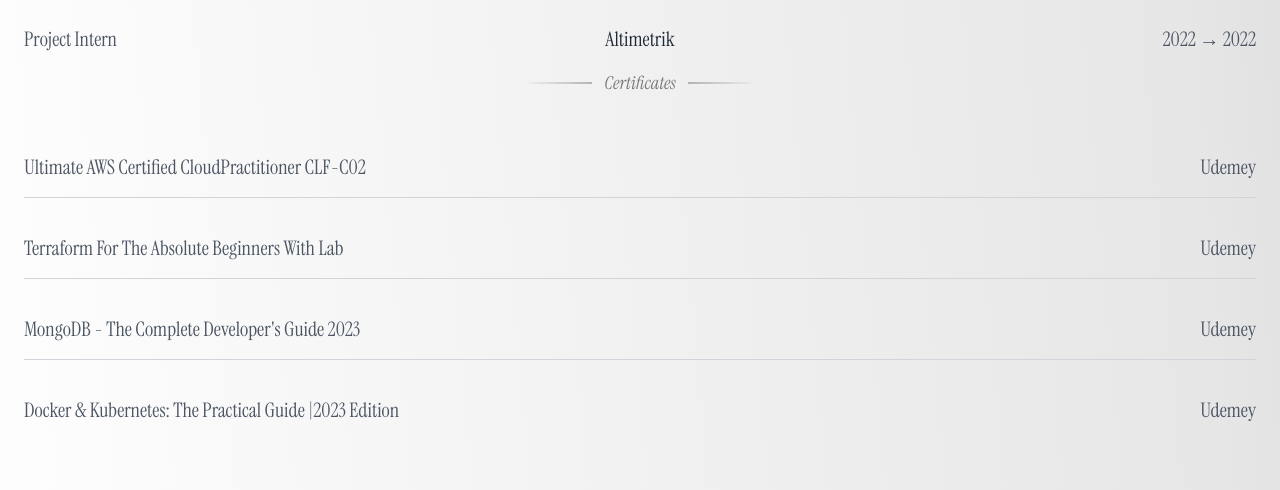
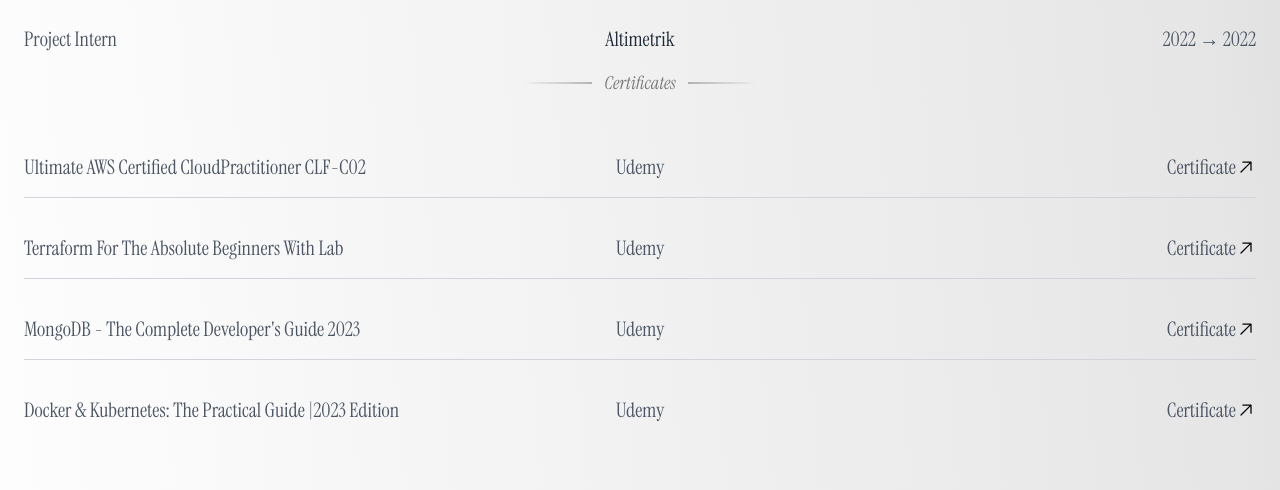
Before and after one commit to Chetan-B-B/cbbportfolio, a React (Vite) app: page / in a window 1280 px wide. Shown: the part 2960-3450 px from the top of the page. Built offline with nearby package versions, Linux system fonts and the light colour scheme; a web font is replaced by a local one.

Commit message:
NIce progress

```diff
--- a/src/components/Experience/Experience.jsx
+++ b/src/components/Experience/Experience.jsx
@@ -47,12 +47,28 @@
             {certificates.map((cer, index) => (
               <div
                 key={index}
-                    className="grid items-center grid-cols-1 py-4 text-xl font-medium capitalize border-b border-gray-300 md:grid-cols-2 last:border-none"
+                    className="grid items-center grid-cols-1 py-4 text-xl font-medium capitalize border-b border-gray-300 md:grid-cols-3 last:border-none group"
               >
                 {/* Role */}
                 <p className="text-gray-600">{cer.name}</p>
                 {/* Duration */}
-                <p className="text-gray-600 md:justify-self-end">{cer.platform}</p>
+                <p className="text-gray-600 md:justify-self-center ">{cer.platform}</p>
+                <div className="flex items-center md:justify-self-end">
+                <a
+                  href={cer.link}
+                  className="text-gray-600 group-hover:text-gray-800 transition-all duration-500 underline underline-offset-[2px] decoration-transparent group-hover:decoration-gray-800 cursor-pointer "
+                  target="_blank"
+                  rel="noopener noreferrer"
+                >
+                  Certificate
+                </a>
+                <img
+                  src="assets/arraow.svg"
+                  alt="arraow"
+                  className="w-5 h-5 filter brightness-150 invert"
+                />
+
+              </div>
               </div>
             ))}
           </div>
--- a/src/constants/index.js
+++ b/src/constants/index.js
@@ -59,16 +59,16 @@
 
 export const certificates = [
   {
-    name: "Ultimate AWS Certified CloudPractitioner CLF-C02 ", platform: "Udemey", link:"https://www.udemy.com/certificate/UC-2960e137-8a92-4b1a-adf8-bef53d0cfd14/"
+    name: "Ultimate AWS Certified CloudPractitioner CLF-C02 ", platform: "Udemy", link:"https://www.udemy.com/certificate/UC-2960e137-8a92-4b1a-adf8-bef53d0cfd14/"
   },
   {
-    name: "Terraform for the Absolute Beginners with Lab", platform: "Udemey",
+    name: "Terraform for the Absolute Beginners with Lab", platform: "Udemy",
     link: "https://www.udemy.com/certificate/UC-27ff33ff-b1ec-4501-807d-f9a7111f41ae/"
   },
   {
-    name: "MongoDB - The Complete Developer's Guide 2023", platform: "Udemey",link:"https://www.udemy.com/certificate/UC-9f940708-5f82-47ca-86e3-ebc2dd26d07f/"
+    name: "MongoDB - The Complete Developer's Guide 2023", platform: "Udemy",link:"https://www.udemy.com/certificate/UC-9f940708-5f82-47ca-86e3-ebc2dd26d07f/"
   },
   {
-    name: "Docker & Kubernetes: The Practical Guide |2023 Edition", platform: "Udemey",link:"https://www.udemy.com/certificate/UC-186eab40-670e-4c63-8ed5-5fc7c630fbdd/"
+    name: "Docker & Kubernetes: The Practical Guide |2023 Edition", platform: "Udemy",link:"https://www.udemy.com/certificate/UC-186eab40-670e-4c63-8ed5-5fc7c630fbdd/"
   },
 ]
```
